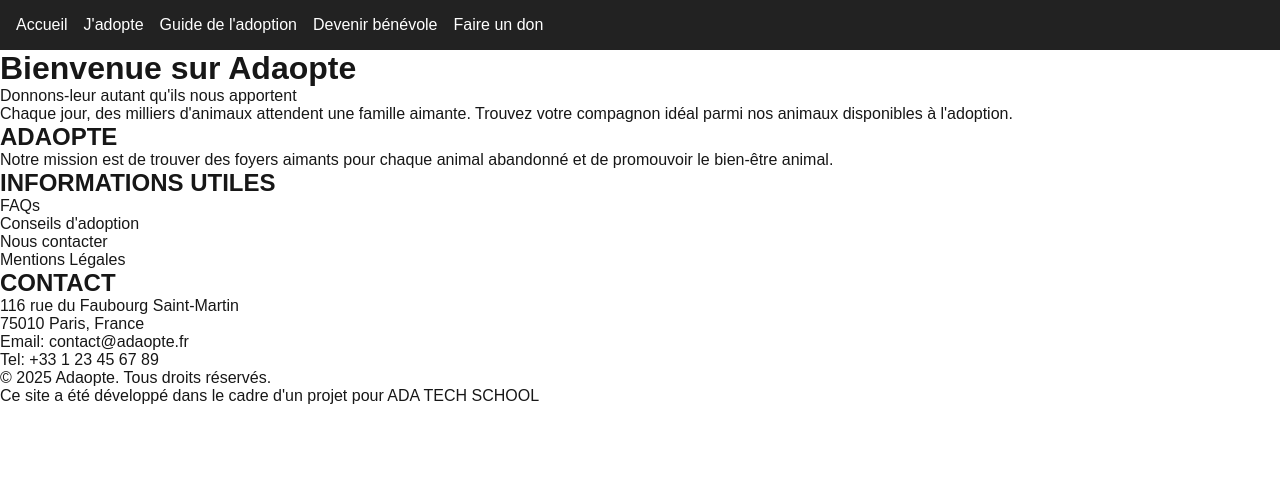
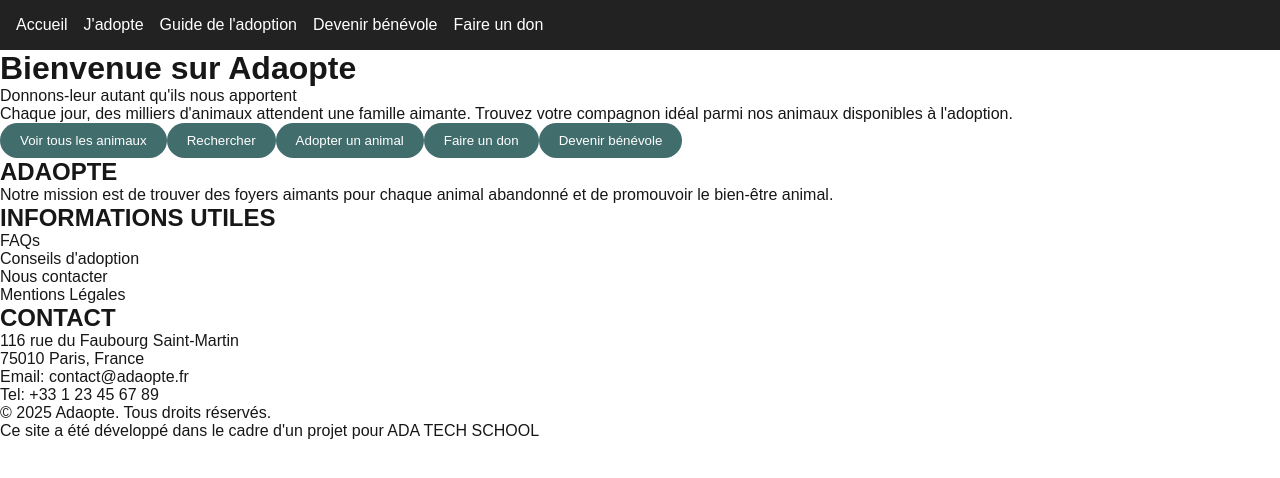
Before and after one commit to Camille-lt/Adaopte_front, a Next.js app: page / in a window 1280 px wide. Shown: the top 478 px of the page. Built offline with nearby package versions, Linux system fonts and the light colour scheme.

Commit message:
add button component

```diff
--- /dev/null
+++ b/src/app/components/button.jsx
@@ -0,0 +1,20 @@
+'use client'; // Important pour que ce soit un composant client (interactif)
+
+export default function Button({ onClick, children }) {
+  return (
+    <button
+      type="button"
+      onClick={onClick}
+      style={{
+        padding: '10px 20px',
+        backgroundColor: '#416D6C',
+        color: 'white',
+        border: 'none',
+        borderRadius: '56px',
+        cursor: 'pointer',
+      }}
+    >
+      {children}
+    </button>
+  );
+}
--- a/src/app/page.js
+++ b/src/app/page.js
@@ -1,4 +1,15 @@
+'use client'; // Obligatoire pour utiliser useRouter (hook React)
+
+import { useRouter } from 'next/navigation'; // Hook navigation dans app dir
+import Button from './components/button'; // chemin relatif vers ton composant
+
 export default function Home() {
+  const router = useRouter();
+
+  const handleVoirAnimaux = () => {
+    router.push('/animaux'); // redirection vers la page /animaux
+  };
+
   return (
     <>
       <header>
@@ -6,8 +17,17 @@ export default function Home() {
       </header>
       <main>
         <p>Donnons-leur autant qu'ils nous apportent</p>
-        <p>Chaque jour, des milliers d'animaux attendent une famille aimante. Trouvez votre compagnon idéal parmi nos animaux disponibles à l'adoption.</p>
+        <p>
+          Chaque jour, des milliers d'animaux attendent une famille aimante.
+          Trouvez votre compagnon idéal parmi nos animaux disponibles à
+          l'adoption.
+        </p>
+        <Button onClick={handleVoirAnimaux}>Voir tous les animaux</Button>
+        <Button onClick={handleVoirAnimaux}>Rechercher</Button>
+        <Button onClick={handleVoirAnimaux}>Adopter un animal</Button>
+        <Button onClick={handleVoirAnimaux}>Faire un don</Button>
+        <Button onClick={handleVoirAnimaux}>Devenir bénévole</Button>
       </main>
     </>
   );
-};
+}
```
